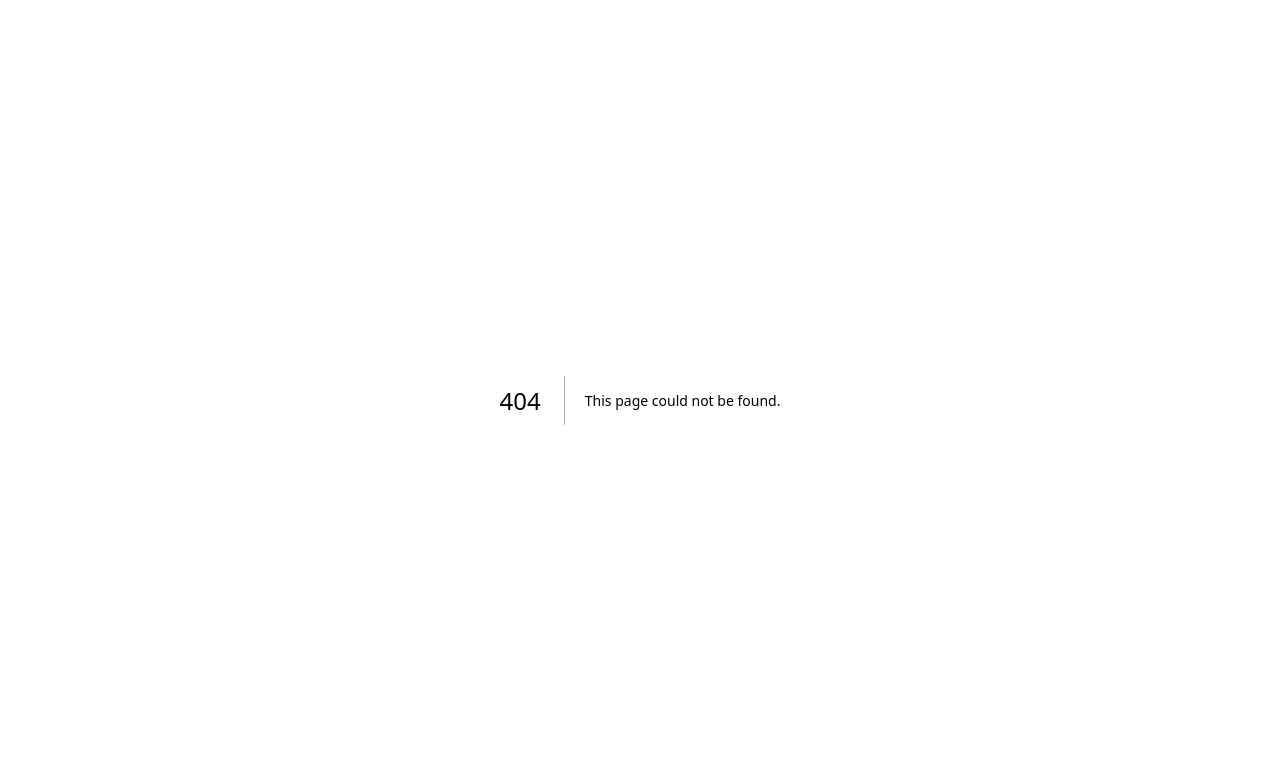
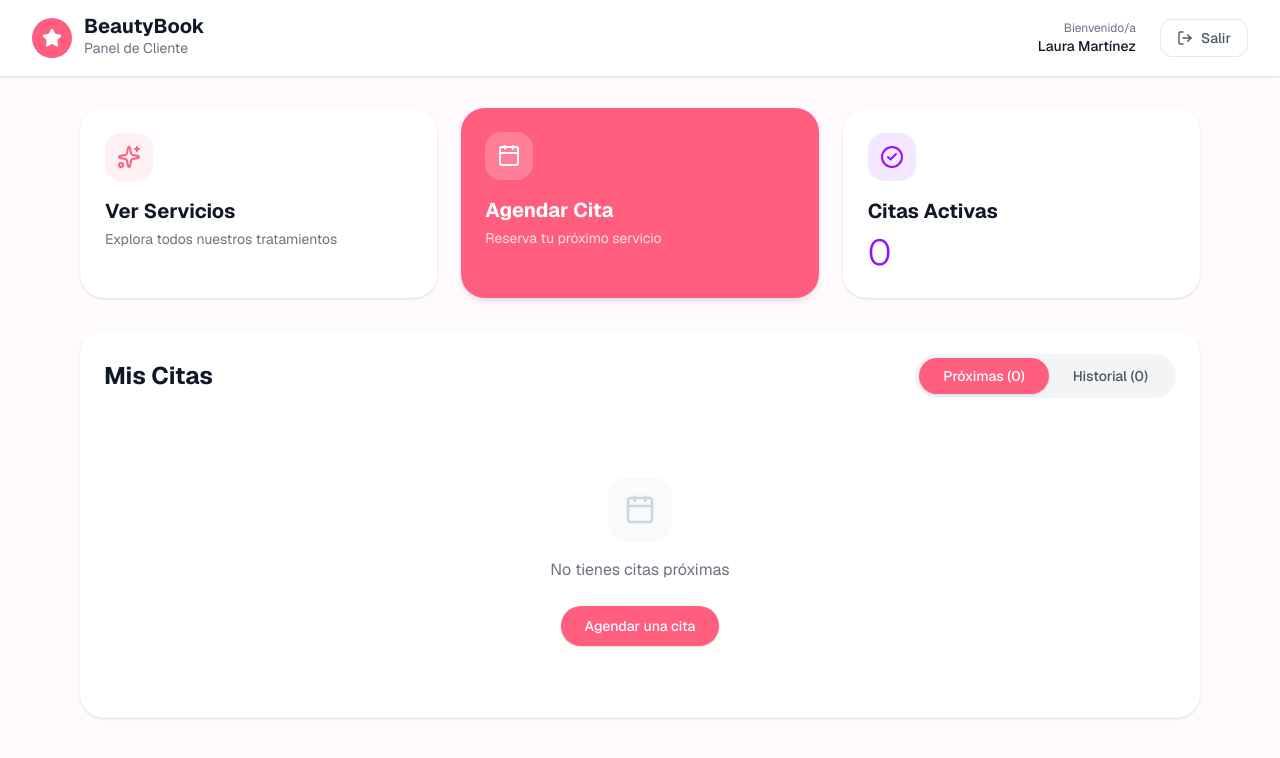
Before and after one commit to ao-oj05/Beauty_Book_Frontend, a Next.js app: page /dashboard in a window 1280 px wide. Before the commit this address had no page. Shown: the top 758 px of the page. Built offline with nearby package versions, Linux system fonts and the light colour scheme.

Commit message:
creada la vista principal del panel del cliente

```diff
--- /dev/null
+++ b/src/app/dashboard/page.tsx
@@ -0,0 +1,95 @@
+import Link from "next/link";
+import { Star, LogOut, Sparkles, Calendar, CheckCircle2 } from "lucide-react";
+
+export default function DashboardPage() {
+  return (
+    <div className="min-h-screen bg-surface">
+      {/* Header Panel */}
+      <header className="bg-white px-8 py-4 shadow-sm flex items-center justify-between sticky top-0 z-50">
+        <div className="flex items-center gap-3">
+          <div className="w-10 h-10 bg-primary rounded-full flex items-center justify-center text-white">
+            <Star size={20} fill="white" />
+          </div>
+          <div>
+            <h1 className="text-xl font-bold text-gray-900 leading-none">BeautyBook</h1>
+            <span className="text-sm text-gray-500">Panel de Cliente</span>
+          </div>
+        </div>
+
+        <div className="flex items-center gap-6">
+          <div className="text-right hidden sm:block">
+            <p className="text-xs text-gray-500">Bienvenido/a</p>
+            <p className="text-sm font-medium text-gray-900">Laura Martínez</p>
+          </div>
+          <Link href="/" className="flex items-center gap-2 text-gray-600 hover:text-primary transition-colors border border-gray-200 px-4 py-2 rounded-xl text-sm font-medium">
+            <LogOut size={16} />
+            Salir
+          </Link>
+        </div>
+      </header>
+
+      {/* Main Content */}
+      <main className="max-w-6xl mx-auto px-4 py-8">
+
+        {/* Top Cards */}
+        <div className="grid grid-cols-1 md:grid-cols-3 gap-6 mb-8">
+
+          {/* Ver Servicios Card */}
+          <Link href="/dashboard/servicios" className="bg-white p-6 rounded-3xl shadow-sm hover:shadow-md transition-all border border-transparent hover:border-primary/20 group">
+            <div className="w-12 h-12 bg-accent text-primary rounded-2xl flex items-center justify-center mb-4 group-hover:scale-110 transition-transform">
+              <Sparkles size={24} />
+            </div>
+            <h2 className="text-xl font-bold text-gray-900 mb-1">Ver Servicios</h2>
+            <p className="text-sm text-gray-500">Explora todos nuestros tratamientos</p>
+          </Link>
+
+          {/* Agendar Cita Card */}
+          <div className="bg-primary hover:bg-primary-dark transition-colors p-6 rounded-3xl shadow-md cursor-pointer group text-white">
+            <div className="w-12 h-12 bg-white/20 rounded-2xl flex items-center justify-center mb-4 group-hover:scale-110 transition-transform">
+              <Calendar size={24} />
+            </div>
+            <h2 className="text-xl font-bold mb-1">Agendar Cita</h2>
+            <p className="text-sm text-white/80">Reserva tu próximo servicio</p>
+          </div>
+
+          {/* Citas Activas Card */}
+          <div className="bg-white p-6 rounded-3xl shadow-sm border border-transparent">
+            <div className="w-12 h-12 bg-purple-100 text-purple-600 rounded-2xl flex items-center justify-center mb-4">
+              <CheckCircle2 size={24} />
+            </div>
+            <h2 className="text-xl font-bold text-gray-900 mb-1">Citas Activas</h2>
+            <p className="text-4xl font-light text-purple-600 mt-2">0</p>
+          </div>
+
+        </div>
+
+        {/* Mis Citas Section */}
+        <div className="bg-white rounded-3xl shadow-sm p-6 min-h-[300px]">
+          <div className="flex flex-col sm:flex-row items-start sm:items-center justify-between mb-8 gap-4">
+            <h2 className="text-2xl font-bold text-gray-900">Mis Citas</h2>
+
+            <div className="flex bg-gray-100 p-1 rounded-full">
+              <button className="px-6 py-2 bg-primary text-white text-sm font-medium rounded-full shadow-sm">
+                Próximas (0)
+              </button>
+              <button className="px-6 py-2 text-gray-600 text-sm font-medium rounded-full hover:bg-gray-200 transition-colors">
+                Historial (0)
+              </button>
+            </div>
+          </div>
+
+          <div className="flex flex-col items-center justify-center py-12 text-center">
+            <div className="w-16 h-16 bg-gray-50 text-gray-300 rounded-2xl flex items-center justify-center mb-4">
+              <Calendar size={32} />
+            </div>
+            <p className="text-gray-500 mb-6">No tienes citas próximas</p>
+            <button className="bg-primary hover:bg-primary-dark text-white px-6 py-2.5 rounded-full text-sm font-medium shadow-sm transition-colors">
+              Agendar una cita
+            </button>
+          </div>
+        </div>
+
+      </main>
+    </div>
+  );
+}
```
